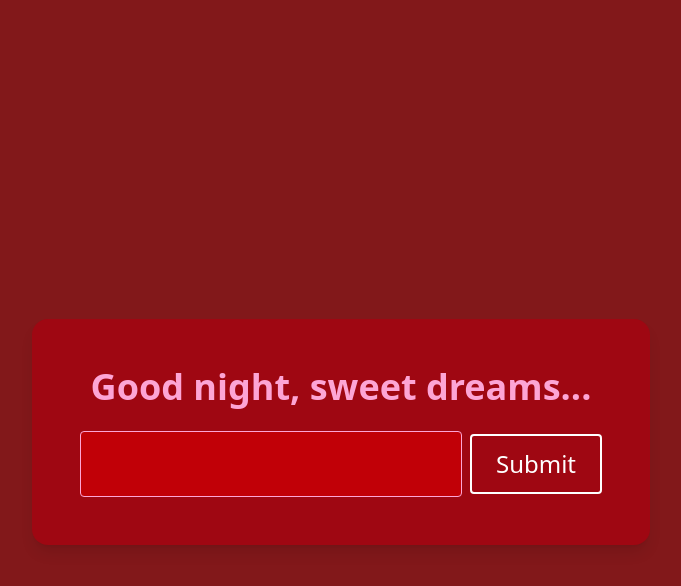
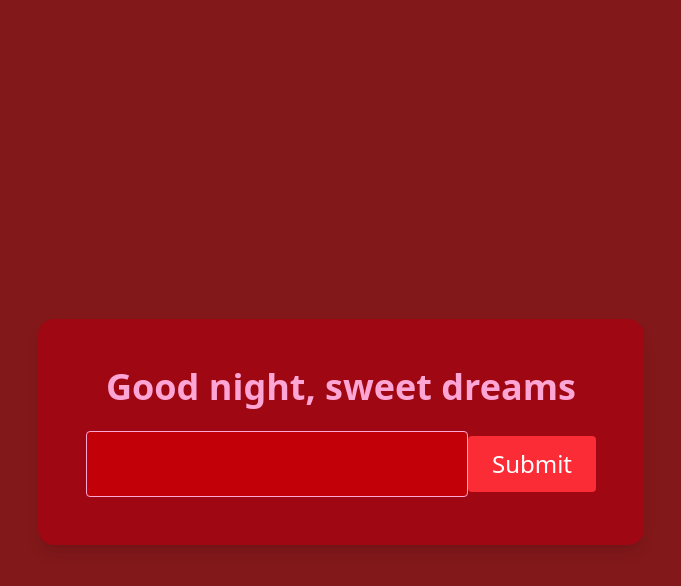
Before and after one commit to Nuel-Agyei/vals-day, a React (Vite) app: page / in a window 1280 px wide. Both pictures are taken after a click on the button "Yes". Shown: the top 586 px of the page, without its empty margins (299-980 px from the left). Built offline with nearby package versions, Linux system fonts and the light colour scheme.

Commit message:
mel alt message addition

```diff
--- a/src/components/popup.jsx
+++ b/src/components/popup.jsx
@@ -2,25 +2,32 @@ import React, { useState } from 'react';
 import { motion } from 'framer-motion';
 
 const Popup = () => {
+  // State management for different steps of the popup flow
   const [step, setStep] = useState(1);
   const [name, setName] = useState('');
   const [answer, setAnswer] = useState('');
   const [message, setMessage] = useState('');
 
+  // Predefined special messages for specific names
   const specialMessages = {
     "mel": "Mel, thanks for being such a great friend! Happy Val's day✨",
     "beatrice": "Beatrice, may your day be as beautiful as you! 💕",
-    "lily": "Lily, you're a blooming joy! Happy Valentine's! 🌸"
+    "lily": "Lily, you're a blooming joy! Happy Valentine's! 🌸",
+    'portia': "Damn girl call me ehh"
   };
 
-  const correctAnswerForMel = "and all things attached"; // Specify the correct answer here
-  const altAnswer = "all things attached"; // Specify the correct answer here
+  // Correct answer required for Mel to receive the special message
+  const correctAnswerForMel = "and all things attached";
+  const altAnswer = 'all things attached';
 
+  // Handlers to control the flow of modals
   const handleYes = () => setStep(2);
   const handleNo = () => setStep(3);
 
+  // Handles submission of Mel's special question
   const handleMelAnswerSubmit = () => {
-    if (answer.trim().toLowerCase() === correctAnswerForMel.toLowerCase()) {
+    if (answer.trim().toLowerCase() === correctAnswerForMel.toLowerCase() ||
+    answer.trim().toLowerCase() === altAnswer) {
       setMessage(specialMessages["mel"]);
     } else {
       setMessage("That's not the correct answer, try again!");
@@ -28,18 +35,20 @@ const Popup = () => {
     setStep(5);
   };
 
+  // Handles name input and assigns messages based on name
   const handleNameSubmit = () => {
     const cleanedName = name.trim().toLowerCase();
     if (specialMessages[cleanedName]) {
       setMessage(specialMessages[cleanedName]);
     } else {
-      setMessage(`Happy Valentine's, ${name}! 💘`);
+      setMessage(`Happy Valentine's, ${name || 'dear'}! 💘`); // Default message for unrecognized names
     }
-    setStep(4);
+    setStep(5);
   };
 
   return (
     <div className="flex items-center justify-center h-screen bg-red-900 text-pink-300 text-3xl">
+      {/* Show modal only if step is less than 5 */}
       {step < 5 && (
         <motion.div
           initial={{ scale: 0 }}
@@ -47,6 +56,7 @@ const Popup = () => {
           exit={{ scale: 0 }}
           className="fixed bg-red-800 p-12 rounded-2xl shadow-lg text-center"
         >
+          {/* First step: Ask if user is Mel */}
           {step === 1 && (
             <>
               <p className="text-4xl font-bold">Are you Mel?</p>
@@ -57,14 +67,16 @@ const Popup = () => {
             </>
           )}
 
+          {/* Second step: Mel's secret question */}
           {step === 2 && (
             <>
-              <p className="text-4xl font-bold">Good night, sweet dreams...</p>
+              <p className="text-4xl font-bold">Good night, sweet dreams</p>
               <input type="text" value={answer} onChange={(e) => setAnswer(e.target.value)} className="mt-6 p-4 border rounded bg-red-700 text-pink-300 text-2xl" />
-              <button onClick={handleMelAnswerSubmit} className="sub mt-4 ml-2 bg-red-500 text-white px-6 py-3 rounded text-2xl">Submit</button>
+              <button onClick={handleMelAnswerSubmit} className="mt-4 bg-red-500 text-white px-6 py-3 rounded text-2xl">Submit</button>
             </>
           )}
 
+          {/* Third step: Ask for user's name */}
           {step === 3 && (
             <>
               <p className="text-4xl font-bold">Enter your name:</p>
@@ -75,6 +87,7 @@ const Popup = () => {
         </motion.div>
       )}
 
+      {/* Final step: Display special message */}
       {step === 5 && (
         <motion.div
           initial={{ opacity: 0, scale: 0.5 }}
```
